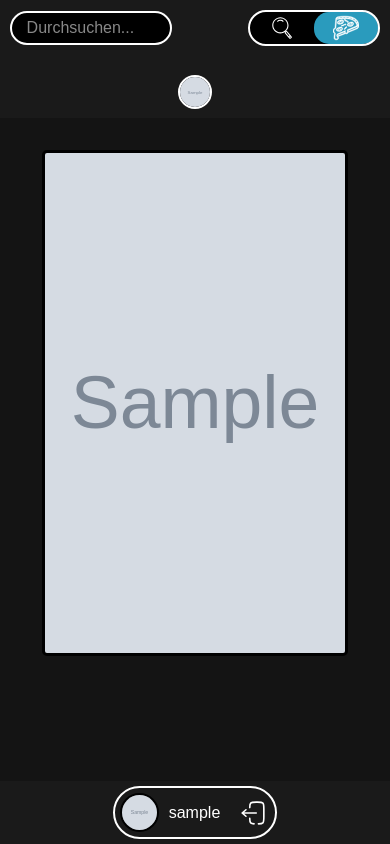
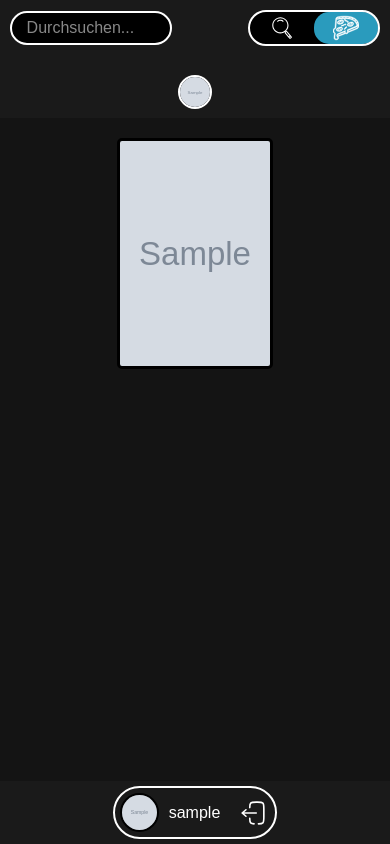
Before and after one commit to Kronos0815/film-forum-4.0, a Django app: template movies/templates/movies/user_dashboard.html in a window 390 px wide. Run offline with Django 5.2, Linux system fonts and the light colour scheme; tables that the repository leaves empty hold one stand-in row (values such as "Sample post"); the template is opened without the code that fills it: values that come from a table or form of the project are taken from there, most other values are stand-ins (such as "Sample title", 1, 10 or a date in 2020); grey boxes marked "Sample" are stand-in pictures.

Commit message:
Änderungen?

```diff
--- a/movies/static/movies/css/style.css
+++ b/movies/static/movies/css/style.css
@@ -23,7 +23,7 @@ header {
   display: grid;
   grid-template-columns: 1fr auto 1fr;
   align-items: center;
-  position: fixed;
+  position: sticky;
   top: 0;
   left: 0;
   z-index: 1000;
@@ -57,7 +57,6 @@ h5 {
 main {
   text-align: center;
   width: 100%;
-  max-width: 1000px;
 }
 
 button {
@@ -114,6 +113,7 @@ a, a:visited, a:active, a:-webkit-any-link {
   justify-content: center;
   align-items: center;
   gap: 8px; /* Abstand zwischen den Buttons */
+  margin: 10px;
 }
 
 .profileButton {
@@ -218,19 +218,21 @@ a, a:visited, a:active, a:-webkit-any-link {
   align-items: center;
 }
 
+
+
 .movieContainer {
   display: flex;
   flex-wrap: wrap;
   justify-content: center;
   align-items: center;
   gap: 20px;
-  margin-top: 100px;
   margin-bottom: 100px;
+  margin-top: 20px;
 }
 
 .movieItem {
-  width: 300px;
-  height: 500px;
+  width: 200px;
+  height: 300px;
   display: flex;
   border: black solid 3px;
   border-radius: 5px;
@@ -238,11 +240,12 @@ a, a:visited, a:active, a:-webkit-any-link {
   align-items: flex-end;
   flex-direction: column;
   position: relative;
-  overflow: hidden; /* Verhindert Überlauf bei Animationen */
+  overflow: hidden;
 }
 
 .movie-overlay {
-  background: linear-gradient(transparent, rgba(0, 0, 0, 1));
+  /* gradient */
+  background: linear-gradient(to top, rgba(0, 0, 0, 0.8) 0%, rgba(0, 0, 0, 0.6) 50%, rgba(0, 0, 0, 0) 100%);
   width: 100%;
   height: 100%;
   text-align: center;
@@ -272,7 +275,9 @@ a, a:visited, a:active, a:-webkit-any-link {
   transform: scale(1.05); /* Leichte Vergrößerung */
   box-shadow: 0 10px 20px rgba(0, 0, 0, 0.5); /* Schatten */
 }
-/* Vote avatars */
+
+/* Vote avatars Container */
+
 .vote-avatars {
   margin: 5px;
   display: flex;
@@ -282,6 +287,7 @@ a, a:visited, a:active, a:-webkit-any-link {
   align-items: center;
   flex-wrap: wrap;
   max-width: 90%;
+  overflow: hidden;
 }
 
 .vote-avatar {
@@ -527,8 +533,23 @@ a, a:visited, a:active, a:-webkit-any-link {
     .headerContainer:nth-child(4) {
     justify-content: center;
     }
+}
 
-    .movieContainer{
-      margin-top: 150px; /* Platz für den Header schaffen */
-    }
+@media (max-width: 470px) {
+  .movieItem {
+    width: 150px;
+    height: 225px;
+  }
+  button {
+    width: 55px;
+    height: 22px;
+    font-size: 0.8em;
+    border: 1.5px solid white;
+  }
+  .movieRuntime {
+  display: none;
+  }
+  .movieTitle {
+  display: none;
+  }
 }
--- a/movies/static/movies/js/script.js
+++ b/movies/static/movies/js/script.js
@@ -171,8 +171,8 @@ function displayMovieSearchResults(url) {
 
             movieElement.innerHTML = `
               <div class="movie-overlay">
-                <h3>${movie.title || "Unbekannter Titel"}</h3>
-                <h5>${movie.runtime || "--"} min</h5>
+                <h3 class="movieTitle">${movie.title || "Unbekannter Titel"}</h3>
+                <h5 class="movieRuntime">${movie.runtime || "--"} min</h5>
                 <div class="button-container-horizontal">
                   <a href="${movie.url || "#"}" target="_blank">
                     <button>Mehr</button>
```
Also changed, not shown: movies/templates/movies/user_dashboard.html (+24 -21 lines).
